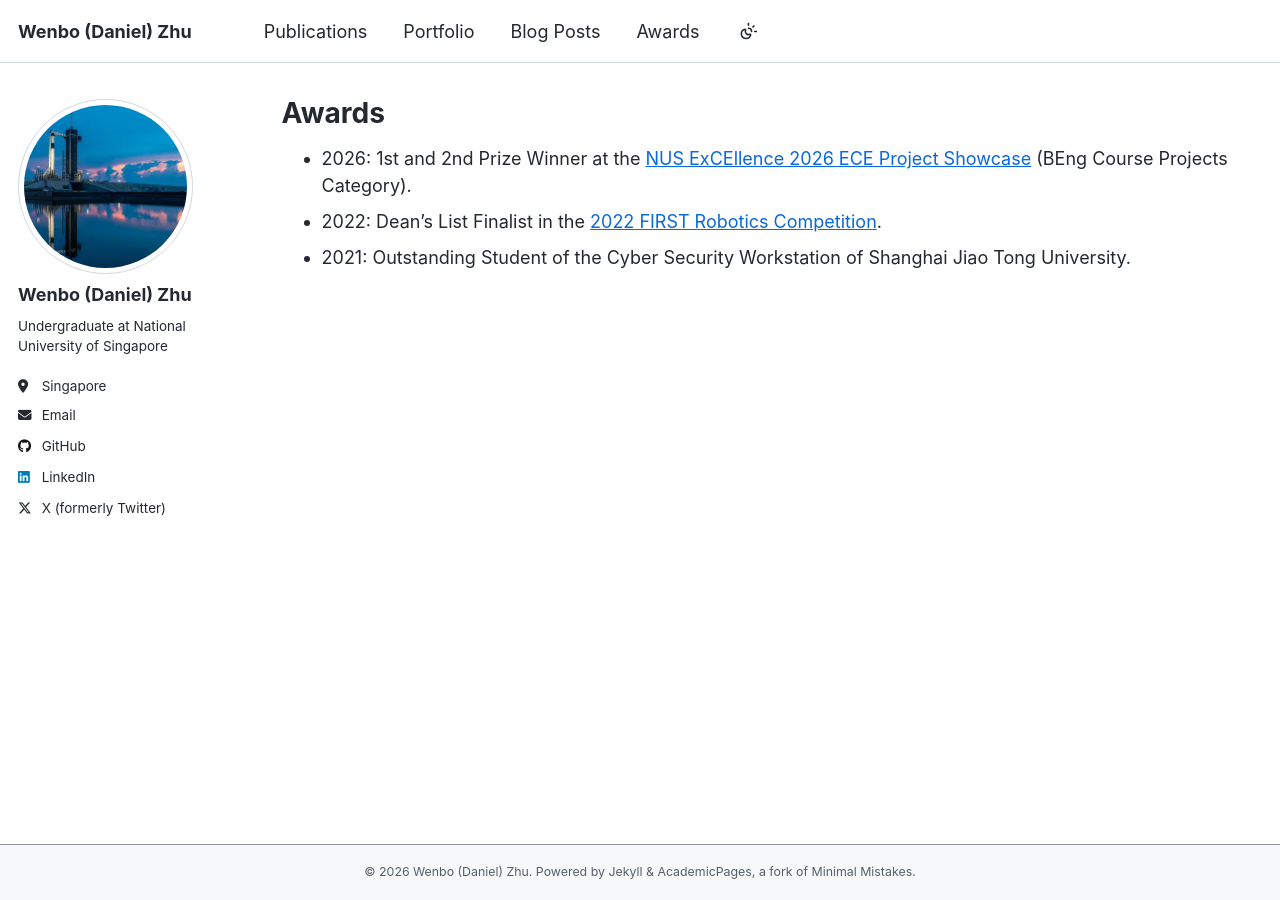
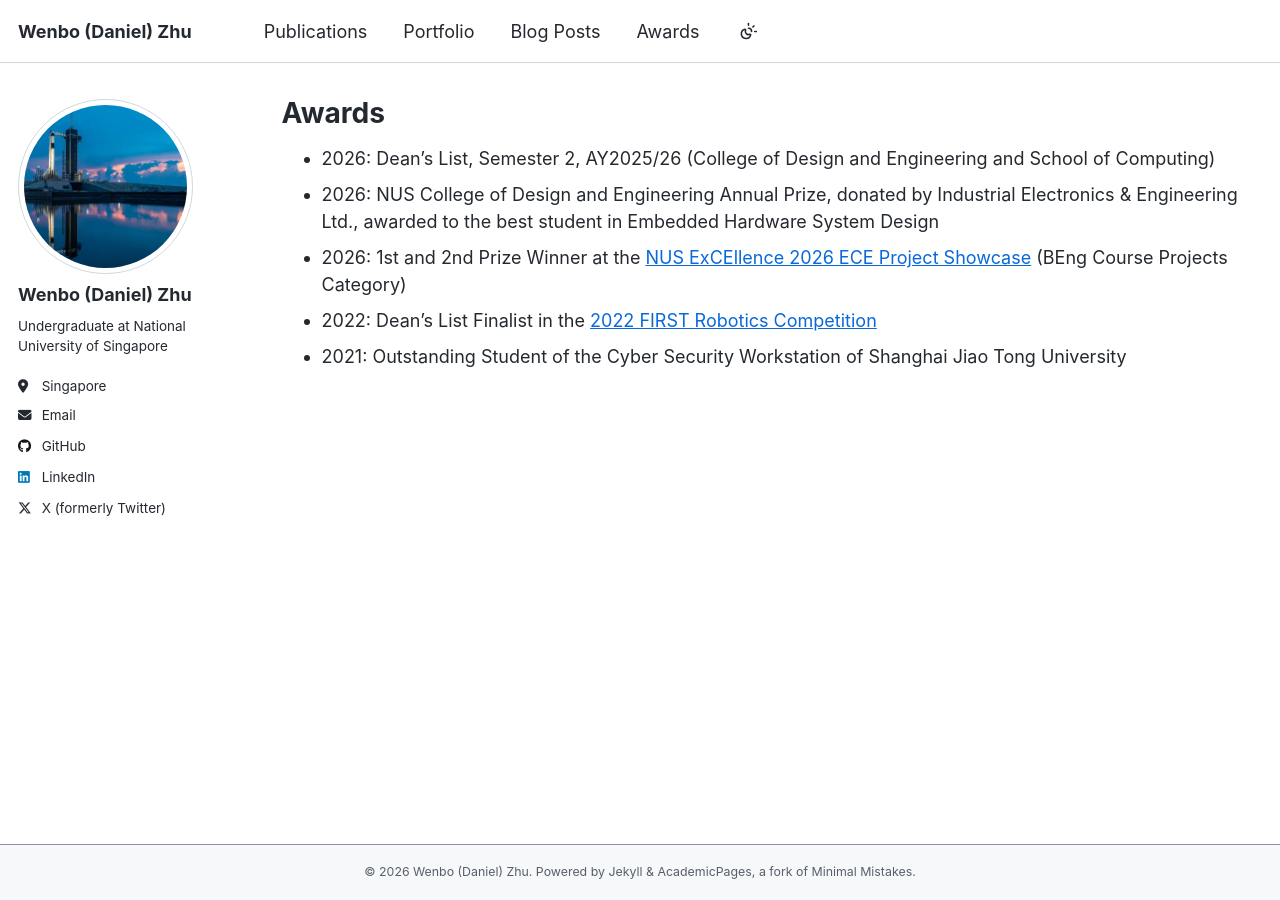
Before and after one commit to mendax1234/mendax1234.github.io, a Jekyll site: the page built from _pages/awards.md, in a window 1280 px wide. Built offline with Jekyll 4.4.1, drawn with Linux system fonts in a browser that asks for light colours.

Commit message:
Update about and awards page

```diff
--- a/_pages/awards.md
+++ b/_pages/awards.md
@@ -5,6 +5,8 @@ permalink: /awards/
 author_profile: true
 ---
 
-- 2026: 1st and 2nd Prize Winner at the [NUS ExCEllence 2026 ECE Project Showcase](https://cde.nus.edu.sg/ece/news/showcasing-innovation-and-talent-highlights-from-excellence-2026-ece-project-showcase/) (BEng Course Projects Category).
-- 2022: Dean's List Finalist in the [2022 FIRST Robotics Competition](https://www.thebluealliance.com/event/2022zhha#awards).
-- 2021: Outstanding Student of the Cyber Security Workstation of Shanghai Jiao Tong University.
+- 2026: Dean's List, Semester 2, AY2025/26 (College of Design and Engineering and School of Computing)
+- 2026: NUS College of Design and Engineering Annual Prize, donated by Industrial Electronics & Engineering Ltd., awarded to the best student in Embedded Hardware System Design
+- 2026: 1st and 2nd Prize Winner at the [NUS ExCEllence 2026 ECE Project Showcase](https://cde.nus.edu.sg/ece/news/showcasing-innovation-and-talent-highlights-from-excellence-2026-ece-project-showcase/) (BEng Course Projects Category)
+- 2022: Dean's List Finalist in the [2022 FIRST Robotics Competition](https://www.thebluealliance.com/event/2022zhha#awards)
+- 2021: Outstanding Student of the Cyber Security Workstation of Shanghai Jiao Tong University
```
Also changed, not shown: _pages/about.md (+1 -1 lines).
